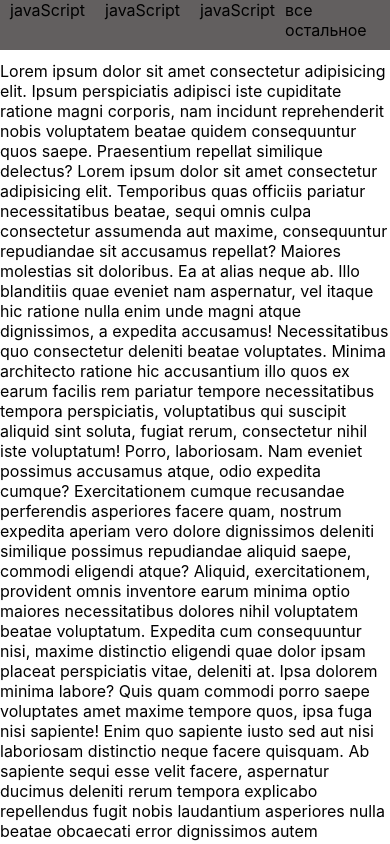
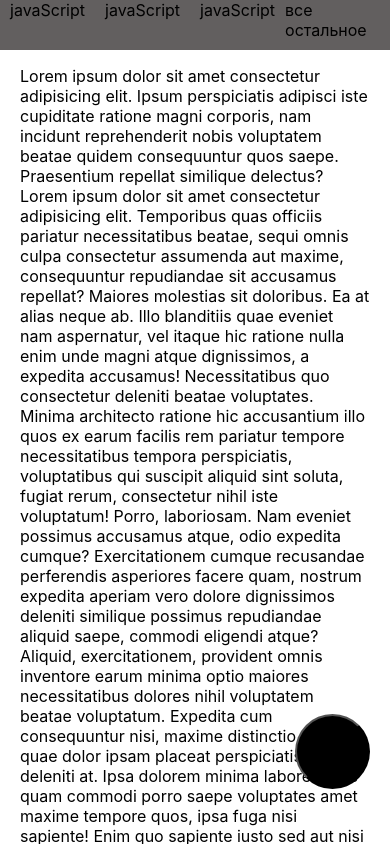
Before and after one commit to Aquariids/Disco-code, a Next.js app: page / in a window 390 px wide. Shown: the top 844 px of the page. Built offline with nearby package versions, Linux system fonts and the light colour scheme.

Commit message:
fix grid css

```diff
--- a/layout/Footer/Footer.module.css
+++ b/layout/Footer/Footer.module.css
@@ -5,7 +5,7 @@
     background: rosybrown;
     padding: 15px 20px;
     align-self: end;
-
+    z-index: 2;
     justify-content: right;
     text-align: right;
 }
--- a/layout/Header/Header.module.css
+++ b/layout/Header/Header.module.css
@@ -1,4 +1,6 @@
 .header {
+    overflow: hidden;
+    top: 0;
     position: fixed;
     display: grid;
     background: rgb(98, 95, 95);
--- a/layout/Layout.module.css
+++ b/layout/Layout.module.css
@@ -1,14 +1,34 @@
 .wrapper {
     display: grid;
-    grid-template-columns: auto 250px minmax(320px, 1200px) auto;
+    grid-template-columns: 20% repeat(auto-fill, minmax(320px, 1220px)) 20%;
     min-height: 100vh;
+    grid-template-rows: 50px 1fr 50px;
     grid-template-areas:
-    "header header header header"
-    ". sidebar body ."
-    " footer footer footer footer ";
+    "header header header"
+    "sidebar body ."
+    "footer footer footer";
 }
 
+.content {
+    display: none;
+   position: fixed;
+   width: 100%;
+   height: 100%;
+   z-index: 15;
 
+}
+.btn {
+
+    margin-bottom: 55px;
+    margin-right: 20px;
+    position: absolute;
+    border-radius: 100%;
+    right: 0;
+    bottom: 0;
+    width: 75px;
+    background-color: black;
+    height: 75px;
+}
 .header {
     grid-area: header;
 }
@@ -18,8 +38,8 @@
 }
 
 .body {
-    margin-top: 25px;
-    margin-bottom: 25px;
+    padding: 0 20px;
+    margin-bottom: 40px;
     grid-area: body;
 }
 
@@ -27,21 +47,17 @@
     grid-area: footer;
 }
 
-@media (max-width: 600px) {
+@media (max-width: 625px) {
     .wrapper {
         grid-template-columns: minmax(320px, 1fr);
+        grid-template-rows: 50px;
         grid-template-areas:
         "header"
         "body"
         "footer";
+    }
+.content {
+    display: block;
+}
 
-    }
-    .sidebar {
-        display: none;
-    }
-
-    .footer {
-        margin-left: 150px;
-        padding-left: 10px;
-    }
 }
--- a/layout/Layout.tsx
+++ b/layout/Layout.tsx
@@ -5,17 +5,22 @@ import { LayoutProps } from "./Layout.props";
 import Sidebar from "./Sidebar/Sidebar";
 import s from './Layout.module.css';
 
-const {wrapper,header,sidebar,footer,body} = s;
+const {wrapper,header,sidebar,footer,body,btn,content} = s;
 const Layout = ({children}: LayoutProps): JSX.Element => {
     return (
+        <>
         <div className={wrapper}>
-            <Header className={header} /><br/>
+            <Header className={header} />
                 <Sidebar className={sidebar} />
                 <div className={body}>
                     {children}
                 </div>
+
             <Footer className={footer}/>
+            <div className={content}> <button className={btn}></button></div>
+
         </div>
+</>
     );
 };
 
--- a/layout/Sidebar/Sidebar.module.css
+++ b/layout/Sidebar/Sidebar.module.css
@@ -1,23 +1,26 @@
 .sidebar {
-    display: flex;
+    display: grid;
     justify-content: center;
     margin-top: 50px;
     position:fixed;
     z-index: 1;
-    width: 250px;
     background-color: transparent;
     color: #000;
+    width: 20%;
 
 }
 
-@media (max-width: 600px) {
+@media (max-width: 630px) {
     .sidebar {
-        display: none;
+        opacity: 0;
+        transition: all 0.2s;
+
     }
 }
 
 
-.menuj {
+.menu {
+
     display:grid;
 
     text-align: center;
--- a/layout/Sidebar/Sidebar.tsx
+++ b/layout/Sidebar/Sidebar.tsx
@@ -6,7 +6,13 @@ const {sidebar,menu} = s;
 const Sidebar = ({ className, ...props}:SidebarProps):JSX.Element => {
     return (
         <div className={sidebar} {...props}>
-            <div className={menu}> <div>mfpdsfmsds</div></div>
+            <div className={menu}> <div> Это сайдбар</div></div>
+            <div className={menu}> <div> Это сайдбар</div></div>
+            <div className={menu}> <div> Это сайдбар</div></div>
+            <div className={menu}> <div> Это сайдбар</div></div>
+            <div className={menu}> <div> Это сайдбар</div></div>
+            <div className={menu}> <div> Это сайдбар</div></div>
+
 
         </div>
     );
```
